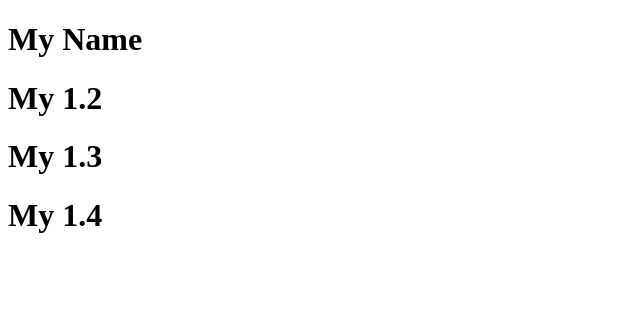
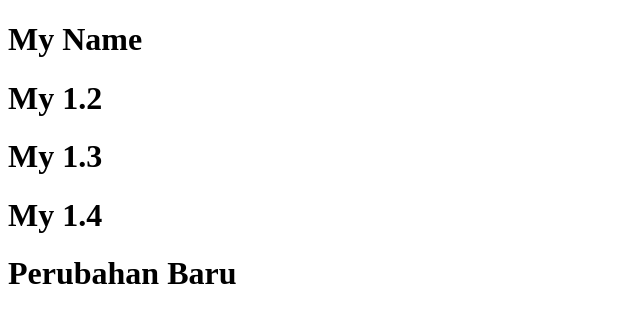
Before and after one commit to Trilulu/taining_git, a plain HTML site: page index.html in a window 1280 px wide. Shown: the whole page, without its empty margins (0-640 px from the left). Drawn offline with Linux system fonts and the light colour scheme.

Commit message:
berubahan Baru

```diff
--- a/index.html
+++ b/index.html
@@ -10,5 +10,6 @@
     <h1>My 1.2</h1>
     <h1>My 1.3</h1>
     <h1>My 1.4</h1>
+    <h1>Perubahan Baru</h1>
 </body>
 </html>
```
